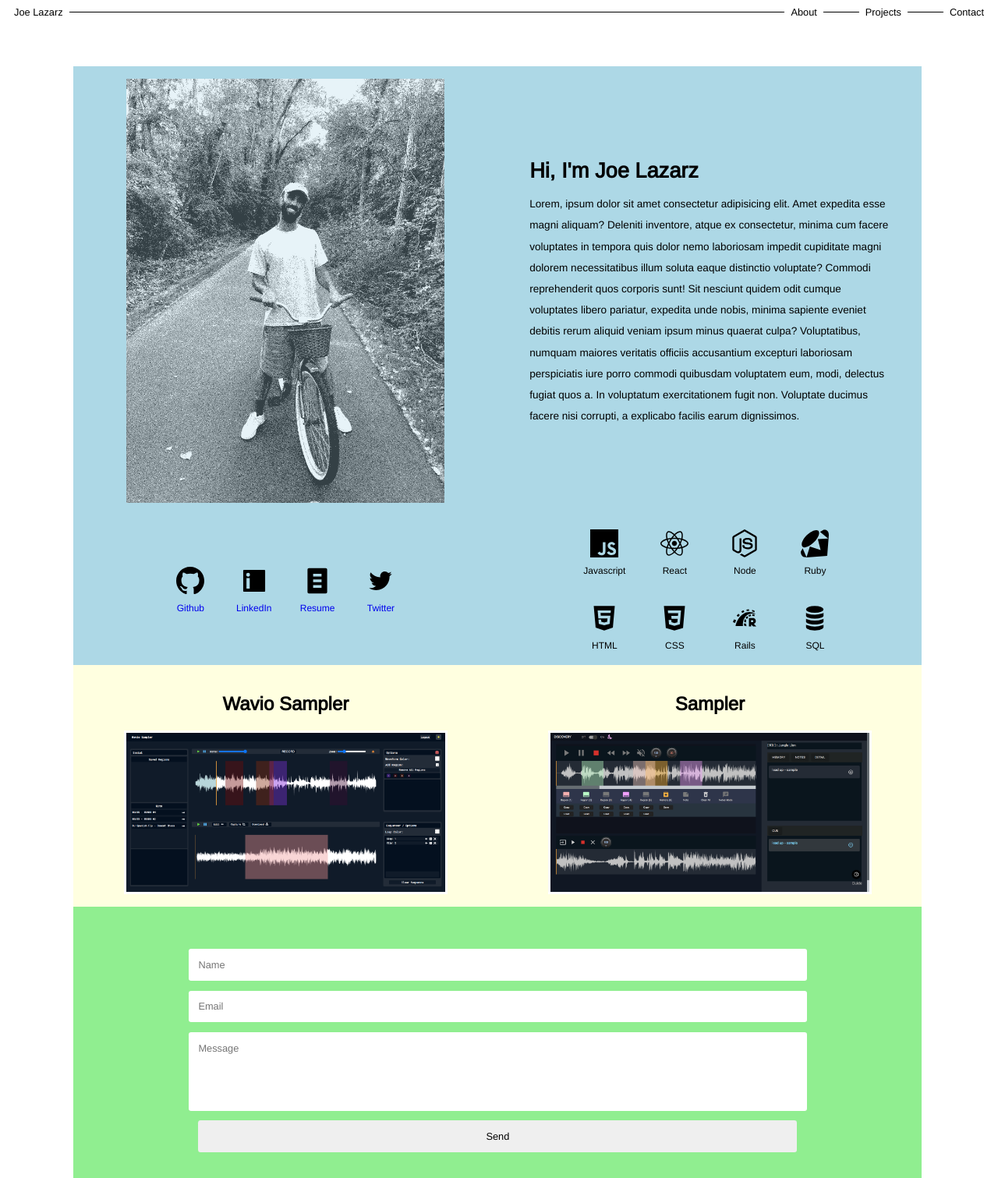
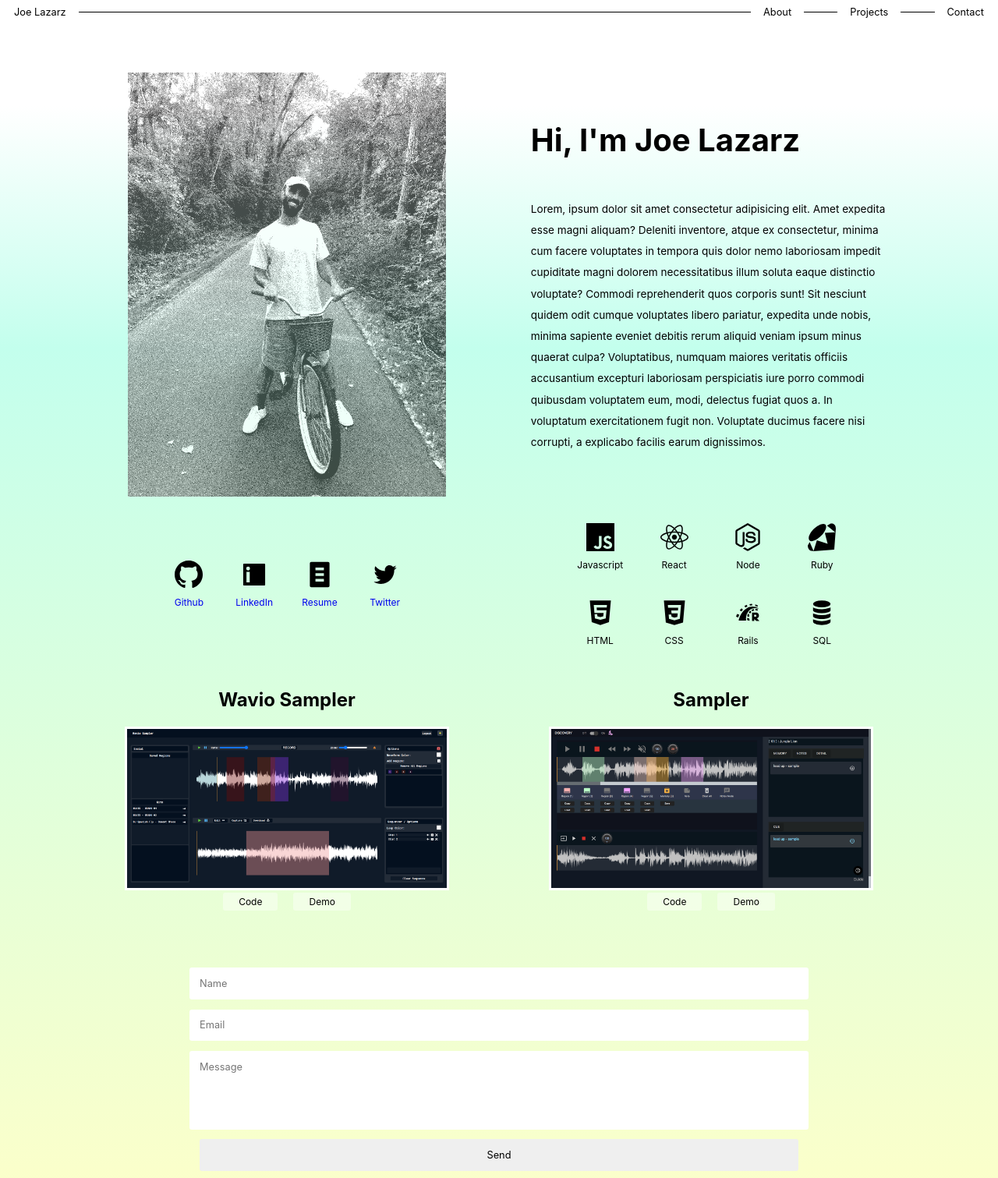
Before and after one commit to joelazarz/jlazarz-site, a plain HTML site: page index.html in a window 1280 px wide. Shown: the top 1511 px of the page at 78% size. Drawn offline with nearby package versions, Linux system fonts and the light colour scheme.

Commit message:
styling changes

```diff
--- a/index.html
+++ b/index.html
@@ -6,7 +6,6 @@
 
   <link rel="stylesheet" type="text/css" href="style.css">
   <link rel="icon" href="public/favicon.svg" />
-  <link href="https://fonts.googleapis.com/css2?family=Arimo&display=swap" rel="stylesheet">
 
   <script type="text/javascript" src="script.js"></script>
 
@@ -107,10 +106,18 @@
       <div class="project-space">
         <h2>Wavio Sampler</h2>
         <img src="./public/wavio-sampler-ss.png" alt="Wavio Sampler" class="project-img">
+        <div class="project-link-space">
+          <a href="">Code</a>
+          <a href="">Demo</a>
+        </div>
       </div>
       <div class="project-space">
         <h2>Sampler</h2>
         <img src="./public/sampler-ss.png" alt="Sampler" class="project-img">
+        <div class="project-link-space">
+          <a href="">Code</a>
+          <a href="">Demo</a>
+        </div>
       </div>
     </div>
 
@@ -121,8 +128,8 @@
         <input type="email" name="email" id="email" tabindex="0" placeholder="Email" required>
         <textarea name="message" id="message" cols="30" rows="5" tabindex="0" placeholder="Message" required></textarea>
         <input type="submit" id="submit" value="Send">
+        <input type="submit" id="success" value="Thank You!" disabled>
       </form>
-      <div id="form-success"></div>
 
       <div class="hello-world"></div>
     </div>
--- a/script.js
+++ b/script.js
@@ -58,7 +58,8 @@ window.addEventListener('DOMContentLoaded', () => {
 
   // Form Submission //
   const contactForm = document.getElementById('contact-form');
-  const success = document.getElementById('form-success');
+  const submit = document.getElementById('submit');
+  const success = document.getElementById('success');
 
   contactForm.addEventListener('submit', e => {
     e.preventDefault();
@@ -76,10 +77,12 @@ window.addEventListener('DOMContentLoaded', () => {
     .then(res => {
       if (res) {
         contactForm.reset();
-        success.innerHTML = '<span>Thank You!</span>';
+        submit.style.display='none';
+        success.style.display='inline';
         setTimeout(() => {
-          success.innerHTML = '';
-        }, 4000);
+          success.style.display='none';
+          submit.style.display='inline';
+        }, 3000);
       };
     });
   });
--- a/style.css
+++ b/style.css
@@ -37,6 +37,9 @@ html {
 }
 
 body {
+  margin: 0;
+  padding: 0;
+  width: 100%;
   position: absolute;
 }
 
@@ -54,11 +57,12 @@ nav {
   align-items: center;
   justify-content: flex-start;
   flex-direction: row;
-  background-color: white;
+  background-color: transparent;
 }
 
 nav .line {
   border-top: 1px solid black;
+  margin: 0rem 0.5rem;
   transition: all 1200ms cubic-bezier(0.23, 1, 0.32, 1);
 }
 
@@ -67,7 +71,9 @@ nav a {
   color: inherit;
   padding: 0.5rem;
   font-size: 0.8rem;
-  font-family: 'Arimo', sans-serif;
+  font-family: -apple-system, BlinkMacSystemFont, 'Segoe UI', Roboto, Oxygen, Ubuntu, Cantarell, 'Open Sans', 'Helvetica Neue', sans-serif;
+  backdrop-filter: blur(4px);
+  border-radius: 0.5em;
 }
 
 nav a:hover {
@@ -79,9 +85,11 @@ nav a:hover {
 .content {
   display: grid;
   margin-top: 6vw;
-  margin-bottom: 6vw;
-  width: 98.5vw;
+  /* margin-bottom: 6vw; */
+  width: 100%;
   place-items: center;
+  background: rgb(255,255,255);
+  background: linear-gradient(180deg, rgba(255,255,255,1) 4%, rgba(195,255,237,1) 25%, rgba(253,255,201,1) 100%);
 }
 
 .about,
@@ -92,13 +100,13 @@ nav a:hover {
   min-width: 85vw;
   max-width: 85vw;
   /* min-height: 60vh; */
-  font-family: 'Arimo', sans-serif;
+  font-family: -apple-system, BlinkMacSystemFont, 'Segoe UI', Roboto, Oxygen, Ubuntu, Cantarell, 'Open Sans', 'Helvetica Neue', sans-serif;
   place-items: center;
 }
 
 /* About */
 .about {
-  background-color: lightblue;
+  background-color: transparent;
   grid-template-columns: 1fr 1fr;
 }
 
@@ -148,7 +156,7 @@ nav a:hover {
 }
 
 .link-space:hover {
-  background-color: rgba(255, 255, 255, 0.4);
+  background-color: rgba(255, 255, 255, 0.7);
   border-radius: 0.25em;
 }
 
@@ -160,11 +168,14 @@ nav a:hover {
 }
 
 .greeting {
-  height: 1em;
+  display: flex;
+  height: 2em;
+  margin: 20px 0;
+  font-size: 40px;
 }
 
 .my-bio {
-  margin: 0em 3em;
+  margin: 1em 3em;
   font-size: 0.85rem;
 }
 
@@ -179,7 +190,7 @@ nav a:hover {
 
 /* Projects */
 .projects {
-  background-color:lightyellow;
+  background-color:transparent;
   grid-template-columns: 1fr 1fr;
 }
 
@@ -197,9 +208,28 @@ nav a:hover {
   border: 3px white solid;
 }
 
+.project-link-space {
+  display: flex;
+  flex-direction: row;
+  place-items: center;
+}
+
+.project-link-space a {
+  margin: 3px 10px;
+  padding: 4px 20px;
+  font-size: 12px;
+  text-decoration: none;
+  border-radius: 0.25em;
+  background-color: rgba(255, 255, 255, 0.4);
+}
+
+.project-link-space a:hover {
+  background-color: rgba(255, 255, 255, 0.9);
+}
+
 /* Contact */
 .contact {
-  background-color : lightgreen;
+  background-color : transparent;
   grid-template-columns: 1fr;
 }
 
@@ -214,8 +244,9 @@ nav a:hover {
 #name,
 #email,
 #message,
-#submit {
-  font-family: 'Arimo', sans-serif;
+#submit,
+#success {
+  font-family: -apple-system, BlinkMacSystemFont, 'Segoe UI', Roboto, Oxygen, Ubuntu, Cantarell, 'Open Sans', 'Helvetica Neue', sans-serif;
   font-size: 0.8em;
   width: 60vw;
   border: none;
@@ -225,6 +256,18 @@ nav a:hover {
   margin: 0.5em;
 }
 
+#submit:hover {
+  background-color: rgba(255, 255, 255, 0.9);
+}
+
+#success:disabled {
+  color: black;
+  background-color: lightgreen;
+  width: 60vw;
+  display: none;
+}
+
+
 input:invalid,
 textarea:invalid {
   box-shadow: none;
```
Also changed, not shown: 1 other file.
